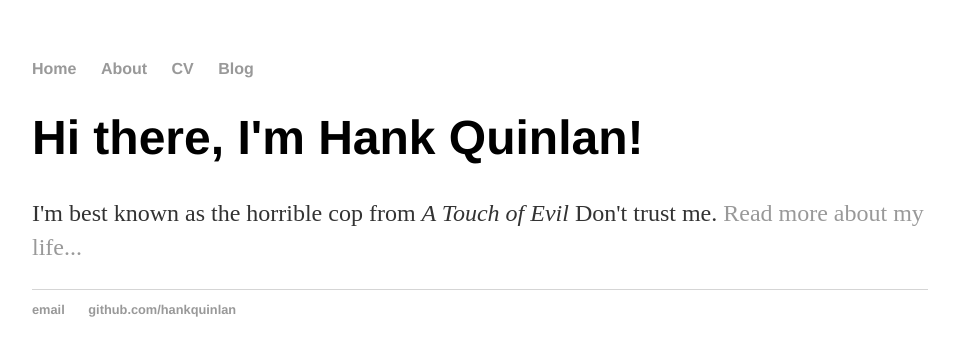
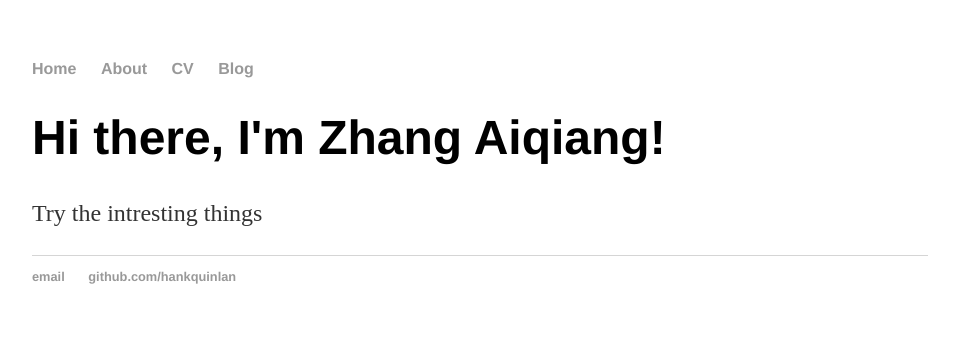
Before and after one commit to greatofdream/greatofdream.github.io, a Jekyll site: the page built from index.html, in a window 1280 px wide. Shown: the top 356 px of the page, without its empty margins (160-1119 px from the left). Built offline with Jekyll 4.4.1, drawn with Linux system fonts in a browser that asks for light colours.

Commit message:
Update index.html

```diff
--- a/index.html
+++ b/index.html
@@ -1,8 +1,8 @@
 ---
 layout: default
-title: Hank Quinlan, Horrible Cop
+title: Zhang Aiqiang
 ---
 <div class="blurb">
-	<h1>Hi there, I'm Hank Quinlan!</h1>
-	<p>I'm best known as the horrible cop from <em>A Touch of Evil</em> Don't trust me. <a href="/about">Read more about my life...</a></p>
+	<h1>Hi there, I'm Zhang Aiqiang!</h1>
+	<p>Try the intresting things</p>
 </div><!-- /.blurb -->
```
